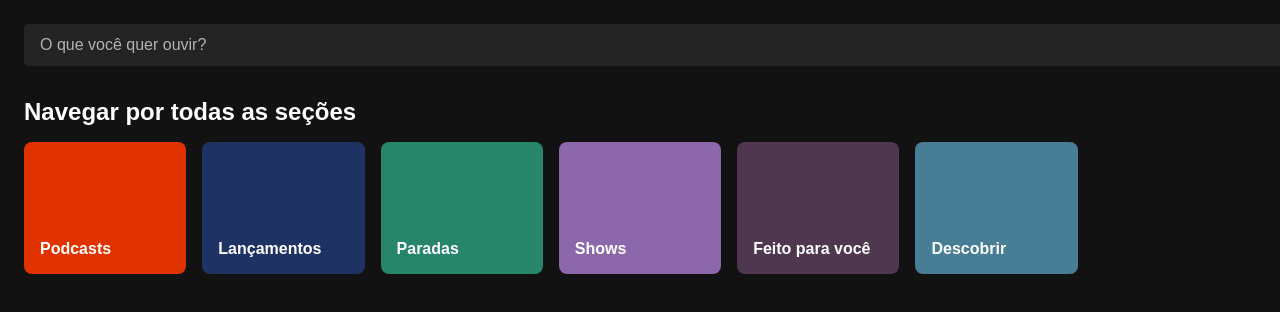
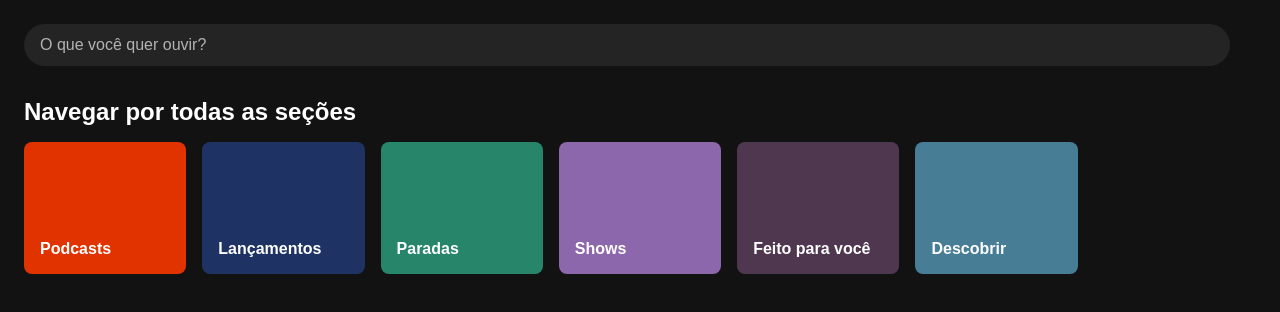
Before and after one commit to AndreMC14/spotifei-front-end, an Angular app: page /search in a window 1280 px wide. Shown: the top 312 px of the page. Built offline with nearby package versions, Linux system fonts and the light colour scheme.

Commit message:
Atualizando arquivos do projeto

```diff
--- a/src/app/components/search-page/search-page.component.css
+++ b/src/app/components/search-page/search-page.component.css
@@ -6,27 +6,46 @@
     font-family: Arial, sans-serif;
 }
 
+/* Alteração principal: Usar Flexbox para alinhar input e ícone */
 .search-bar {
     margin-bottom: 2rem;
+    display: flex; /* Habilita o alinhamento lado a lado */
+    align-items: center; /* Centraliza verticalmente o input e o ícone */
+    gap: 10px; /* Espaço entre o input e o ícone */
+}
 
-  input {
-    width: 100%;
+.search-bar input {
+    /* Ocupa a maior parte do espaço disponível */
+    flex-grow: 1;
     padding: 0.75rem 1rem;
     font-size: 1rem;
-    border-radius: 4px;
+    border-radius: 500px; /* Mais arredondado, como no Spotify */
     border: none;
     background-color: #242424;
     color: #fff;
+}
 
-    &::placeholder {
+.search-bar input::placeholder {
     color: #b3b3b3;
 }
 
-    &:focus {
+.search-bar input:focus {
     outline: none;
     background-color: #2a2a2a;
 }
+
+/* Estilos para o novo ícone */
+.microphone-icon {
+    font-size: 1.5rem;
+    color: #fff; /* Ícone branco */
+    cursor: pointer;
+    padding: 8px; /* Adiciona uma área de clique maior */
+    border-radius: 50%;
+    transition: color 0.2s;
 }
+
+.microphone-icon:hover {
+    color: #1ed760; /* Fica verde ao passar o mouse */
 }
 
 h2 {
@@ -36,6 +55,7 @@ h2 {
 
 .categories-grid {
     display: grid;
+    /* Ajustado para uma coluna de 150px até 1fr no máximo */
     grid-template-columns: repeat(auto-fill, minmax(150px, 1fr));
     gap: 1rem;
 }
@@ -51,12 +71,16 @@ h2 {
     font-weight: bold;
     cursor: pointer;
     transition: transform 0.2s ease;
+    /* Linha abaixo convertida de span { z-index: 2; } para CSS puro: */
+    position: relative;
 
-  span {
+}
+
+.category-card span {
     z-index: 2;
 }
 
-  &:hover {
+
+.category-card:hover {
     transform: scale(1.05);
 }
-}
--- a/src/app/components/search-page/search-page.component.html
+++ b/src/app/components/search-page/search-page.component.html
@@ -1,10 +1,10 @@
+<link rel="stylesheet" href="https://cdnjs.cloudflare.com/ajax/libs/font-awesome/6.5.2/css/all.min.css" integrity="sha512-SnH5WK+bZxgPHs44uWIX+LLMDJd/r0/fL6n4yA3f6lQ/hF1yQj6R8uH2zU5BvA4Wl5pX5QeK6fB4q3n2V7qP5aQ==" crossorigin="anonymous" referrerpolicy="no-referrer" />
 <div class="search-container">
-  <!-- Barra de busca -->
     <div class="search-bar">
         <input type="text" placeholder="O que você quer ouvir?" />
+        <i class="fas fa-microphone microphone-icon"></i>
     </div>
 
-  <!-- Categorias / Gêneros -->
     <h2>Navegar por todas as seções</h2>
     <div class="categories-grid">
         <div class="category-card" style="background-color: #e13300">
```
Lines whose indentation alone changed are shown as unchanged.
